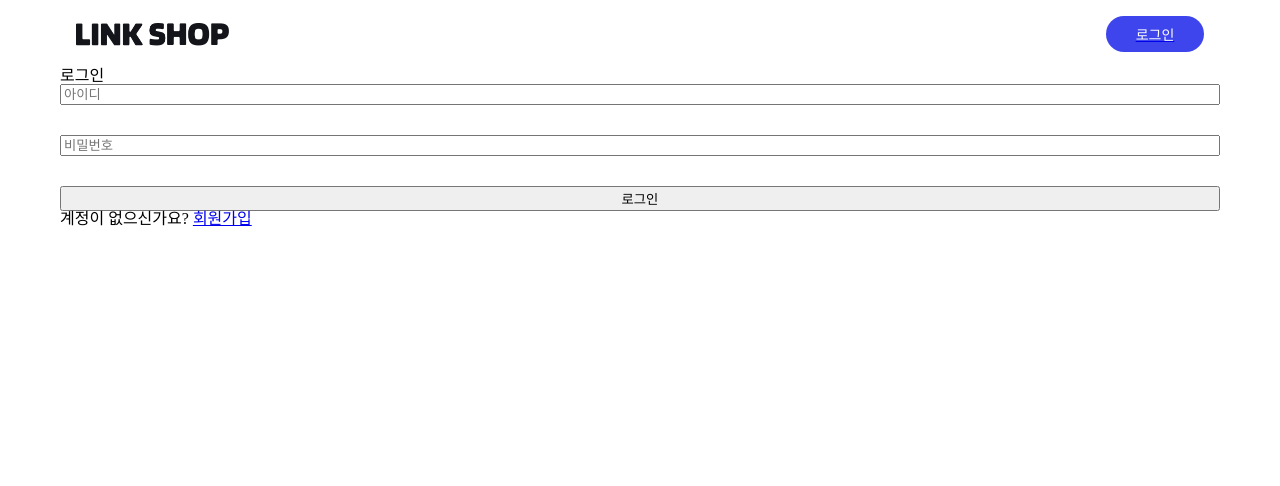
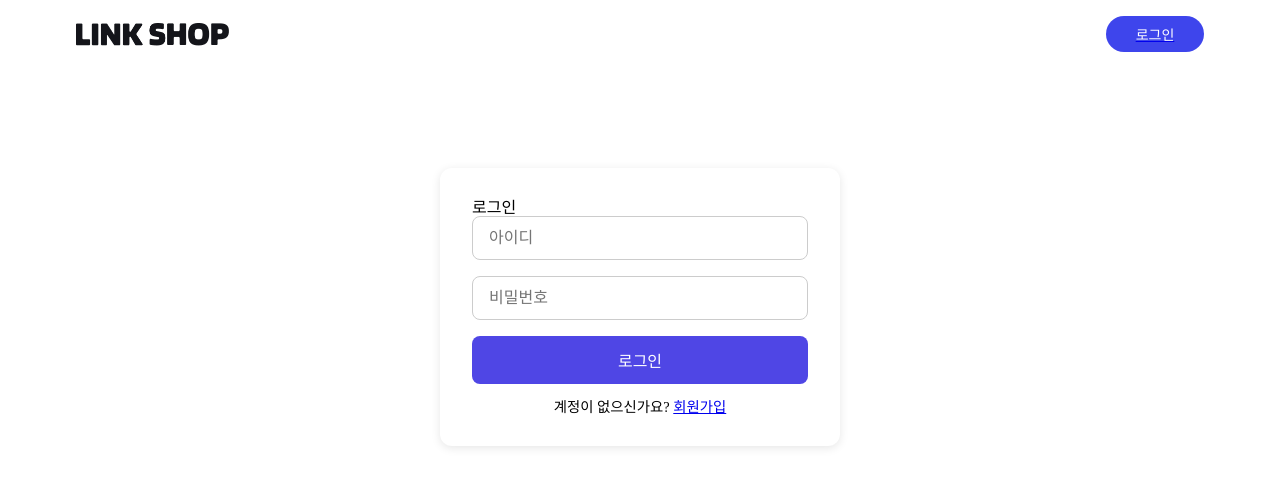
Before and after one commit to React-Linkshop-6team/react-linkshop, a React (Vite) app: page /login in a window 1280 px wide. Shown: the top 486 px of the page. Built offline with nearby package versions, Linux system fonts and the light colour scheme; no server answers.

Commit message:
feat: firebase 연동

```diff
--- a/src/assets/scss/Header.scss
+++ b/src/assets/scss/Header.scss
@@ -20,3 +20,47 @@
     padding-top: 40px;
   }
 }
+
+.profile-wrapper {
+  position: relative;
+  display: inline-block;
+  margin-left: 1rem;
+}
+
+.profile-image {
+  width: 50px;
+  height: 50px;
+  border-radius: 50%;
+  cursor: pointer;
+  object-fit: cover;
+}
+
+.dropdown-menu {
+  position: absolute;
+  top: 120%;
+  right: 0;
+  background: white;
+  border: 1px solid #e5e7eb;
+  border-radius: 6px;
+  box-shadow: 0 2px 8px rgba(0, 0, 0, 0.08);
+  padding: 0.5rem 0;
+  min-width: 120px;
+  z-index: 100;
+}
+
+.dropdown-menu a,
+.dropdown-menu button {
+  display: block;
+  width: 100%;
+  padding: 0.4rem 1rem;
+  text-align: left;
+  background: none;
+  border: none;
+  font-size: 0.9rem;
+  cursor: pointer;
+}
+
+.dropdown-menu button.logout-button {
+  color: #dc2626;
+  font-weight: 500;
+}
--- /dev/null
+++ b/src/assets/scss/Login/Login.scss
@@ -0,0 +1,46 @@
+.login-container {
+  max-width: 400px;
+  margin: 100px auto;
+  padding: 2rem;
+  background-color: #fff;
+  border-radius: 12px;
+  box-shadow: 0 2px 10px rgba(0, 0, 0, 0.1);
+}
+
+.login-form {
+  display: flex;
+  flex-direction: column;
+  gap: 1rem;
+}
+
+.form-input {
+  padding: 0.75rem 1rem;
+  border: 1px solid #ccc;
+  border-radius: 8px;
+  font-size: 1rem;
+}
+
+.login-button {
+  background-color: #4f46e5;
+  color: white;
+  border: none;
+  padding: 0.75rem;
+  border-radius: 8px;
+  font-size: 1rem;
+  cursor: pointer;
+
+  &:hover {
+    background-color: #4338ca;
+  }
+}
+
+.error-message {
+  color: red;
+  margin-top: 0.5rem;
+}
+
+.signup-link {
+  margin-top: 1rem;
+  font-size: 0.9rem;
+  text-align: center;
+}
--- /dev/null
+++ b/src/assets/scss/Signup/Signup.scss
@@ -0,0 +1,55 @@
+.signup-container {
+  max-width: 400px;
+  margin: 100px auto;
+  padding: 2.5rem 2rem;
+  background-color: #fff;
+  border-radius: 12px;
+  box-shadow: 0 2px 10px rgba(0, 0, 0, 0.1);
+}
+
+.signup-title {
+  font-size: 2rem;
+  font-weight: 600;
+  text-align: center;
+  margin-bottom: 2.5rem;
+  color: #0f172a; /* 더 진한 색상 */
+  letter-spacing: -0.5px;
+}
+
+.signup-form {
+  display: flex;
+  flex-direction: column;
+  gap: 1rem;
+}
+
+.form-group {
+  display: flex;
+  flex-direction: column;
+}
+
+label {
+  margin-bottom: 0.4rem;
+  font-weight: 500;
+}
+
+.form-input {
+  padding: 0.75rem 1rem;
+  border: 1px solid #ccc;
+  border-radius: 8px;
+  font-size: 1rem;
+  width: 100%;
+}
+
+.signup-button {
+  background-color: #10b981;
+  color: white;
+  border: none;
+  padding: 0.75rem;
+  border-radius: 8px;
+  font-size: 1rem;
+  cursor: pointer;
+
+  &:hover {
+    background-color: #059669;
+  }
+}
--- a/src/assets/scss/Styles.scss
+++ b/src/assets/scss/Styles.scss
@@ -41,3 +41,7 @@
 // 내쇼핑몰 scss
 @import '../scss/Edit/EditMyshop.scss';
 @import '../scss/Edit/EditRepItem.scss';
+
+// 로그인/회원가입
+@import './Login/Login.scss';
+@import './Signup/Signup.scss';
--- a/src/components/Header.jsx
+++ b/src/components/Header.jsx
@@ -4,6 +4,7 @@ import { getAuth, onAuthStateChanged, signOut } from 'firebase/auth'
 import { getDatabase, ref, get, child } from 'firebase/database'
 import { db } from '../firebase'
 import { getShops } from '../api/api'
+import profileImg from '../assets/images/linkshop.png'
 
 import logo from '../assets/images/logo.png'
 import Button from './common/Button'
@@ -13,6 +14,7 @@ const Header = () => {
 
   const [isLoggedIn, setIsLoggedIn] = useState(false)
   const [hasShop, setHasShop] = useState(false)
+  const [isMenuOpen, setIsMenuOpen] = useState(false)
 
   useEffect(() => {
     const auth = getAuth()
@@ -37,10 +39,19 @@ const Header = () => {
 
   const handleLogout = () => {
     const auth = getAuth()
-    signOut(auth).catch(error => {
-      console.error('로그아웃 실패:', error)
-    })
+    signOut(auth)
+      .then(() => {
+        if (typeof window !== 'undefined') {
+          sessionStorage.removeItem('linkshopUser')
+        }
+        window.location.href = '/'
+      })
+      .catch(error => {
+        console.error('로그아웃 실패:', error)
+      })
   }
+
+  const toggleMenu = () => setIsMenuOpen(prev => !prev)
 
   if (location.pathname.startsWith('/profile')) return null
 
@@ -51,32 +62,23 @@ const Header = () => {
           <img src={logo} alt="Linkshop logo" className="header-logo" />
         </Link>
       </div>
-      {/* <div className="header-right">
-        {location.pathname === '/create' ? (
-          <Button to="/">돌아가기</Button>
-        ) : (
-          <Button to="/create">생성하기</Button>
-        )}
-      </div> */}
-      {/* <div>
-        <Link to="/signup">
-          <Button>회원가입</Button>
-        </Link>
-      </div> */}
-      <div>
+      <div className="header-right">
         {isLoggedIn ? (
-          <>
-            {hasShop ? (
-              <Link to="/mystore">
-                <Button>내 스토어</Button>
-              </Link>
-            ) : (
-              <Link to="/create">
-                <Button>생성하기</Button>
-              </Link>
+          <div className="profile-wrapper">
+            <img src={profileImg} alt="profile" className="profile-image" onClick={toggleMenu} />
+            {isMenuOpen && (
+              <div className="dropdown-menu">
+                {hasShop ? (
+                  <Link to="/mystore">내 스토어</Link>
+                ) : (
+                  <Link to="/create">생성하기</Link>
+                )}
+                <button className="logout-button" onClick={handleLogout}>
+                  로그아웃
+                </button>
+              </div>
             )}
-            <Button onClick={handleLogout}>로그아웃</Button>
-          </>
+          </div>
         ) : (
           <Link to="/login">
             <Button>로그인</Button>
--- a/src/pages/Create.jsx
+++ b/src/pages/Create.jsx
@@ -33,12 +33,24 @@ const Create = () => {
   })
 
   useEffect(() => {
-    if (location.state?.userId && location.state?.password) {
+    const stateUserId = location.state?.userId
+    const statePassword = location.state?.password
+
+    if (stateUserId && statePassword) {
       setInfoData(prev => ({
         ...prev,
-        userId: location.state.userId,
-        password: location.state.password,
+        userId: stateUserId,
+        password: statePassword,
       }))
+    } else if (typeof window !== 'undefined') {
+      const storedUser = JSON.parse(sessionStorage.getItem('linkshopUser'))
+      if (storedUser?.userId && storedUser?.password) {
+        setInfoData(prev => ({
+          ...prev,
+          userId: storedUser.userId,
+          password: storedUser.password,
+        }))
+      }
     }
   }, [location])
 
--- a/src/pages/Login.jsx
+++ b/src/pages/Login.jsx
@@ -18,22 +18,27 @@ const Login = () => {
     try {
       const email = `${userId}@linkshop.com`
       await signInWithEmailAndPassword(auth, email, password)
-      nav('/create', {
-        state: {
-          userId,
-          password,
-        },
-      })
+      nav('/')
+      sessionStorage.setItem('linkshopUser', JSON.stringify({ userId, password }))
     } catch (error) {
       setError('로그인 실패: ' + error.message)
     }
   }
 
+  // Logout handler
+  const handleLogout = () => {
+    if (typeof window !== 'undefined') {
+      sessionStorage.removeItem('linkshopUser')
+    }
+    nav('/')
+  }
+
   return (
-    <div>
+    <div className="login-container">
       <h2>로그인</h2>
-      <form onSubmit={handleLogin}>
+      <form onSubmit={handleLogin} className="login-form">
         <input
+          className="form-input"
           type="text"
           placeholder="아이디"
           value={userId}
@@ -41,16 +46,19 @@ const Login = () => {
           required
         />
         <input
+          className="form-input"
           type="password"
           placeholder="비밀번호"
           value={password}
           onChange={e => setPassword(e.target.value)}
           required
         />
-        <button type="submit">로그인</button>
+        <button type="submit" className="login-button">
+          로그인
+        </button>
       </form>
-      {error && <p style={{ color: 'red' }}>{error}</p>}
-      <p>
+      {error && <p className="error-message">{error}</p>}
+      <p className="signup-link">
         계정이 없으신가요? <a href="/signup">회원가입</a>
       </p>
     </div>
--- a/src/pages/Signup.jsx
+++ b/src/pages/Signup.jsx
@@ -33,16 +33,23 @@ const Signup = () => {
   }
 
   return (
-    <div>
-      <h2>회원가입</h2>
-      <form onSubmit={onSubmit}>
+    <div className="signup-container">
+      <h2 className="signup-title">회원가입</h2>
+      <form onSubmit={onSubmit} className="signup-form">
         <div>
           <label>아이디</label>
-          <input type="text" value={userId} onChange={e => setUserId(e.target.value)} required />
+          <input
+            className="form-input"
+            type="text"
+            value={userId}
+            onChange={e => setUserId(e.target.value)}
+            required
+          />
         </div>
         <div>
           <label>비밀번호</label>
           <input
+            className="form-input"
             type="password"
             value={password}
             onChange={e => setPassword(e.target.value)}
@@ -52,13 +59,16 @@ const Signup = () => {
         <div>
           <label>상점 이름</label>
           <input
+            className="form-input"
             type="text"
             value={shopName}
             onChange={e => setShopName(e.target.value)}
             required
           />
         </div>
-        <button type="submit">회원가입</button>
+        <button type="submit" className="signup-button">
+          회원가입
+        </button>
       </form>
     </div>
   )
```
